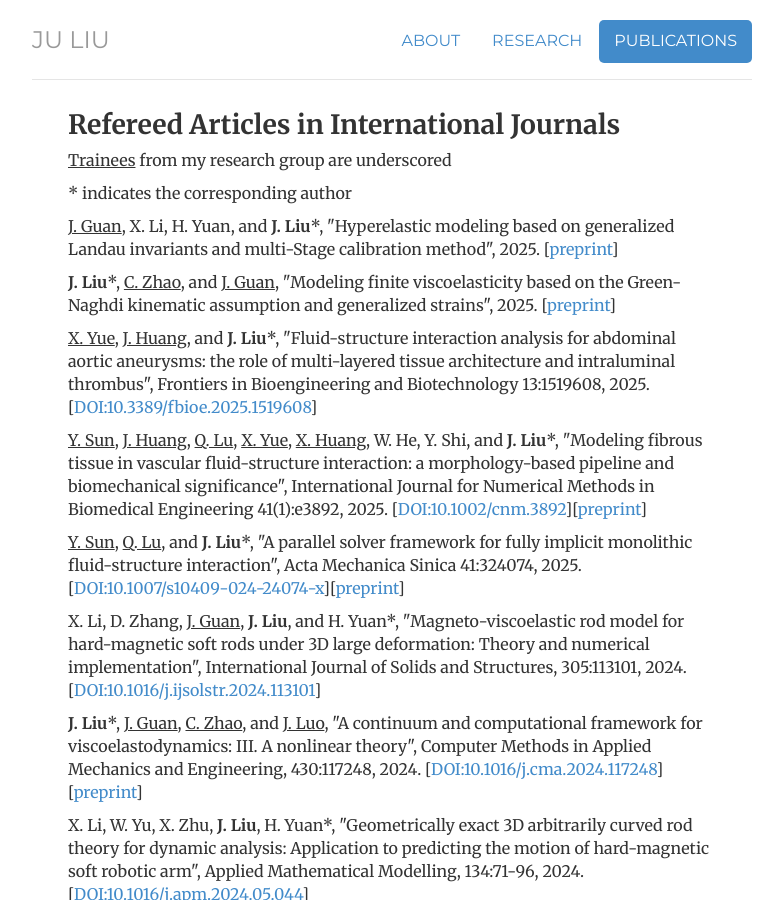
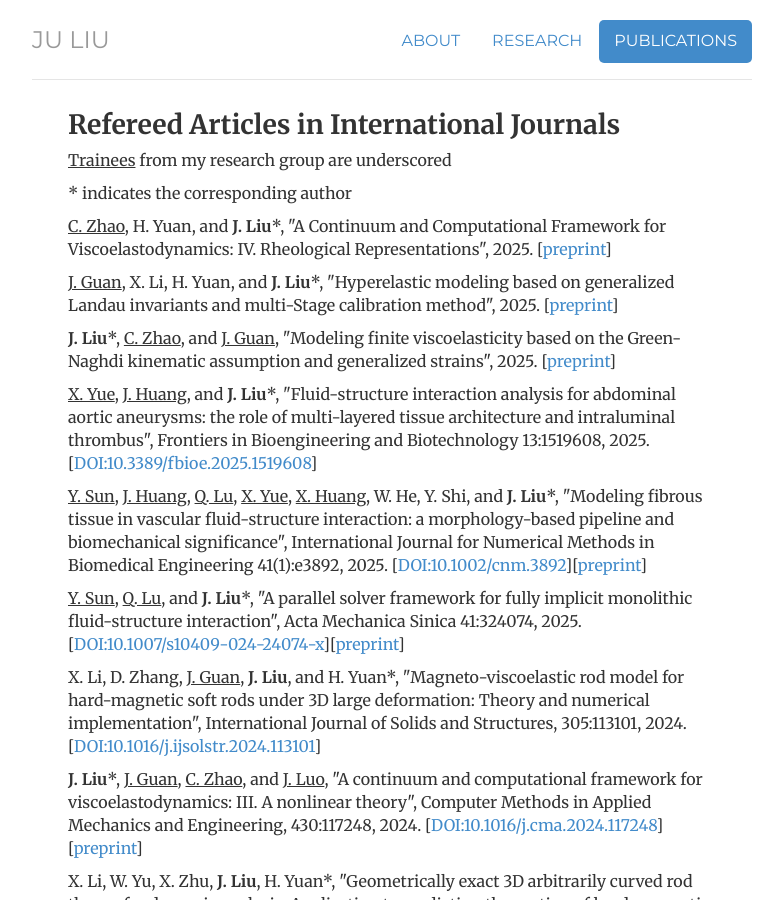
Before and after one commit to ju-liu/ju-liu.github.io, a Jekyll site: the page built from publications/index.html, in a window 1280 px wide and 900 px high. Shown: the whole window, without its empty margins (248-1031 px from the left). Built offline with Jekyll 4.4.1, drawn with Linux system fonts in a browser that asks for light colours; nearby versions of some CDN libraries; library files that are not in the unit come from our copies; comment, search, counter and statistics services are not loaded.

Commit message:
Update index.html

```diff
--- a/publications/index.html
+++ b/publications/index.html
@@ -13,6 +13,10 @@ description: Current Publications for Dr. Ju Liu
   <p><u>Trainees</u> from my research group are underscored</p>
 
   <p>* indicates the corresponding author</p>
+  <article>
+  <p><u>C. Zhao</u>, H. Yuan, and <strong>J. Liu</strong>*, "A Continuum and Computational Framework for Viscoelastodynamics: IV. Rheological Representations", 2025. [<a href="https://papers.ssrn.com/sol3/papers.cfm?abstract_id=5391290">preprint</a>]</p>
+  </article>
+
   <article>
   <p><u>J. Guan</u>, X. Li, H. Yuan, and <strong>J. Liu</strong>*, "Hyperelastic modeling based on generalized Landau invariants and multi-Stage calibration method", 2025. [<a href="https://papers.ssrn.com/sol3/papers.cfm?abstract_id=5237348">preprint</a>]</p>
   </article>
```
